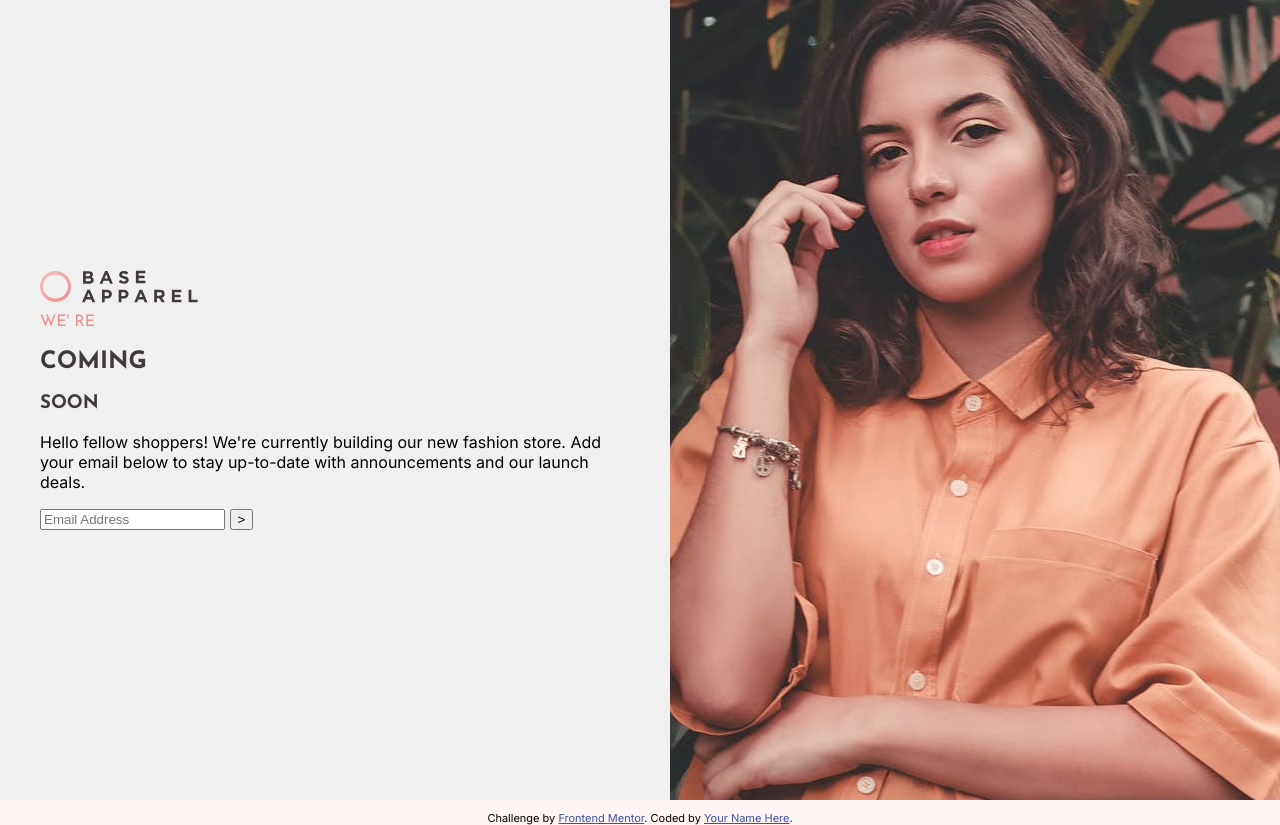
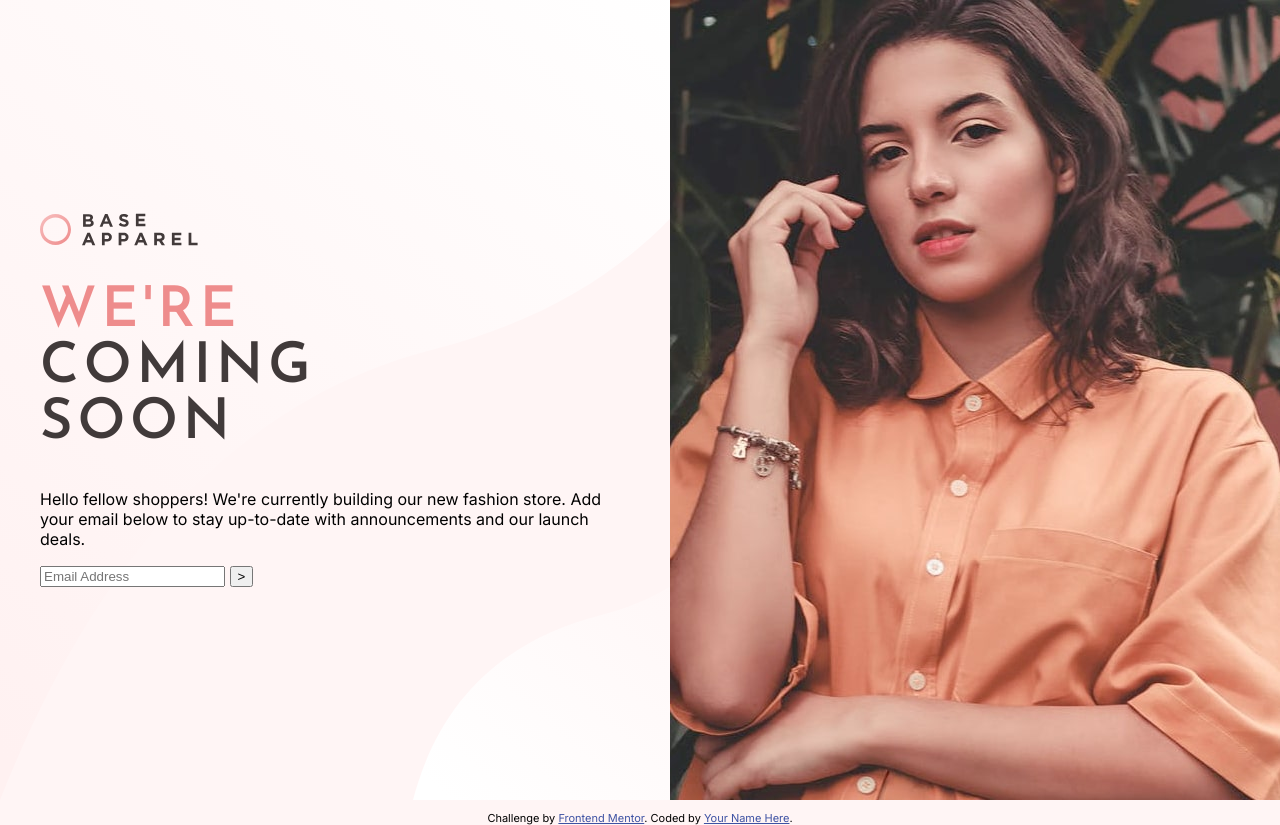
Before and after one commit to BitaYeganeh/Summer-tasks, a plain HTML site: page FrontendMentor/base-apparel-coming-soon-master/myChallenge/index.html in a window 1280 px wide. Drawn offline with Linux system fonts and the light colour scheme.

Commit message:
update background

```diff
--- a/FrontendMentor/base-apparel-coming-soon-master/myChallenge/index.html
+++ b/FrontendMentor/base-apparel-coming-soon-master/myChallenge/index.html
@@ -4,7 +4,7 @@
   <meta charset="UTF-8">
   <meta name="viewport" content="width=device-width, initial-scale=1.0"> <!-- displays site properly based on user's device -->
 
-  <link rel="icon" type="image/png" sizes="32x32" href="/sourceFiles/images/favicon-32x32.png">
+  <link rel="icon" type="image/png" sizes="32x32" href="/images/favicon-32x32.png">
   <link rel="preconnect" href="https://fonts.googleapis.com">
   <link rel="preconnect" href="https://fonts.gstatic.com" crossorigin>
   <link href="https://fonts.googleapis.com/css2?family=Inter:ital,opsz,wght@0,14..32,100..900;1,14..32,100..900&family=Josefin+Sans:ital,wght@0,100..700;1,100..700&display=swap" rel="stylesheet">
@@ -19,15 +19,14 @@
   <div class="container">
     <!-- left side -->
      <div class="left-side">
-        <img src="/Summer-tasks/FrontendMentor/base-apparel-coming-soon-master/images/logo.svg" alt="Logo" class="logo" />
+        <img src="/images/logo.svg" alt="Logo" class="logo" />
 
 
 
      <div class="card">
       <div class="card-content">
-    <h1>WE' RE</h1>
-    <h2>COMING</h2>
-    <h3>SOON</h3>
+   <h1><span>WE'RE</span><br><span>COMING</span><br><span>SOON</span></h1>
+
     <p>
      Hello fellow shoppers! We're currently building our new fashion store.
      Add your email below to stay up-to-date with announcements and our launch deals.
@@ -43,7 +42,7 @@
 
 
    <div class="right-side">
-      <img src="/Summer-tasks/FrontendMentor/base-apparel-coming-soon-master/images/hero-desktop.jpg"
+      <img src="/images/hero-desktop.jpg"
       alt="Hero" class="hero-image"/>
   </div>
   </div>
--- a/FrontendMentor/base-apparel-coming-soon-master/myChallenge/style.css
+++ b/FrontendMentor/base-apparel-coming-soon-master/myChallenge/style.css
@@ -9,24 +9,18 @@ body {
   height: 100vh; /* full viewport height */
 }
 
-
-h1{
+h1 {
   font-family: 'Josefin Sans', sans-serif;
-  color:hsl(0, 74%, 74%);
-  font-weight: normal;
-  font-size: 16px;
-}
-
-h2{
-  font-family: 'Josefin Sans', sans-serif;
+  text-transform: uppercase;
+  font-weight: 600;
+  font-size: 3.5rem;
+  letter-spacing: 0.3rem;
+  line-height: 1;
   color: hsl(0, 6%, 24%);
 }
 
-
-
-h3{
-  font-family: 'Josefin Sans', sans-serif;
-  color:  hsl(0, 6%, 24%);
+h1 span:first-child {
+  color: hsl(0, 74%, 74%);
 }
 /* Container with flex */
 .container {
@@ -37,7 +31,8 @@ h3{
 /* Left side - logo + card */
 .left-side {
   flex: 1; /* 50% width */
-  background-color: #f0f0f0; /* example background */
+  background: url(/images/bg-pattern-desktop.svg);
+  background-repeat: no-repeat;
   padding: 40px;
   display: flex;
   flex-direction: column;
```
